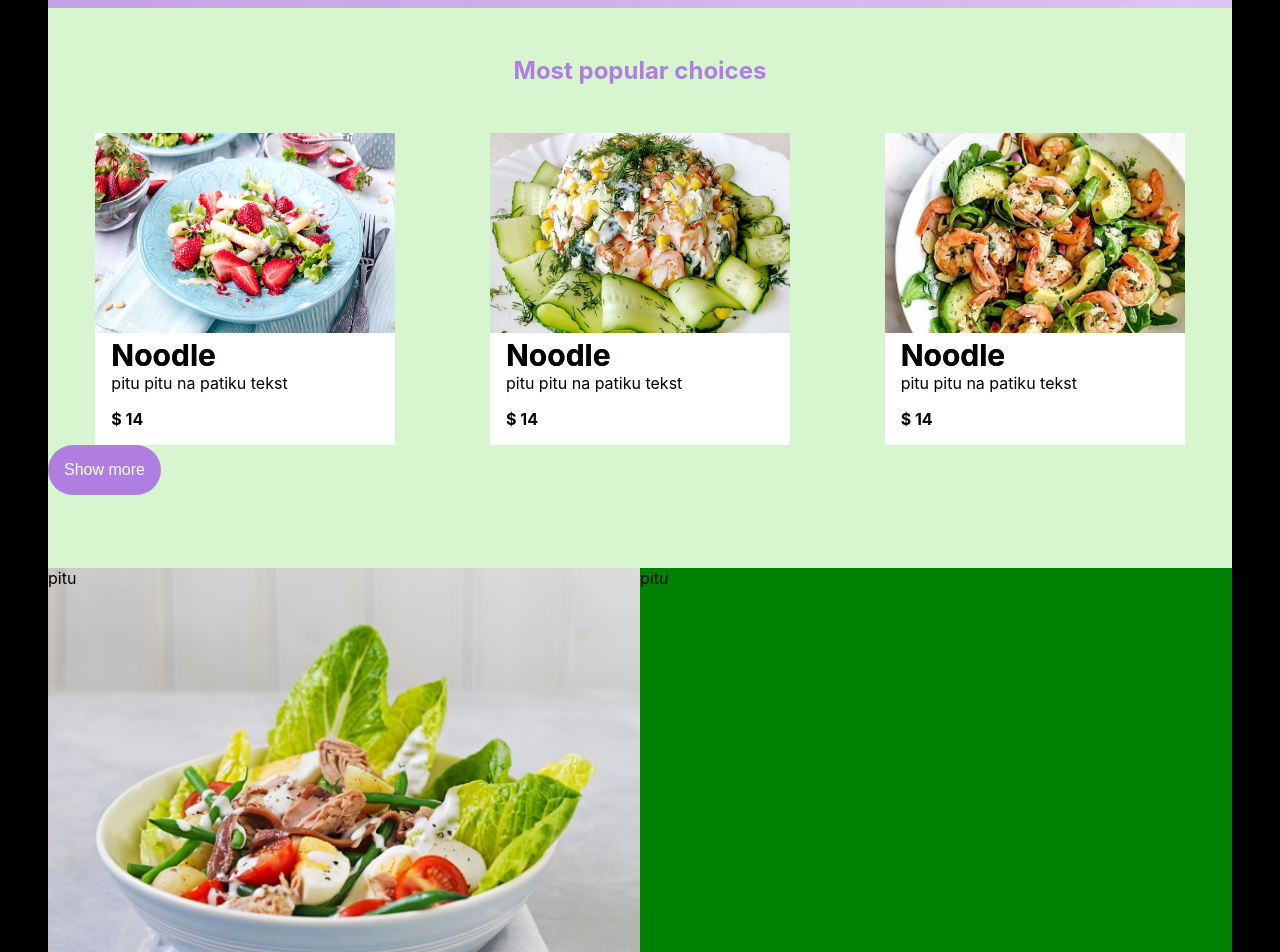
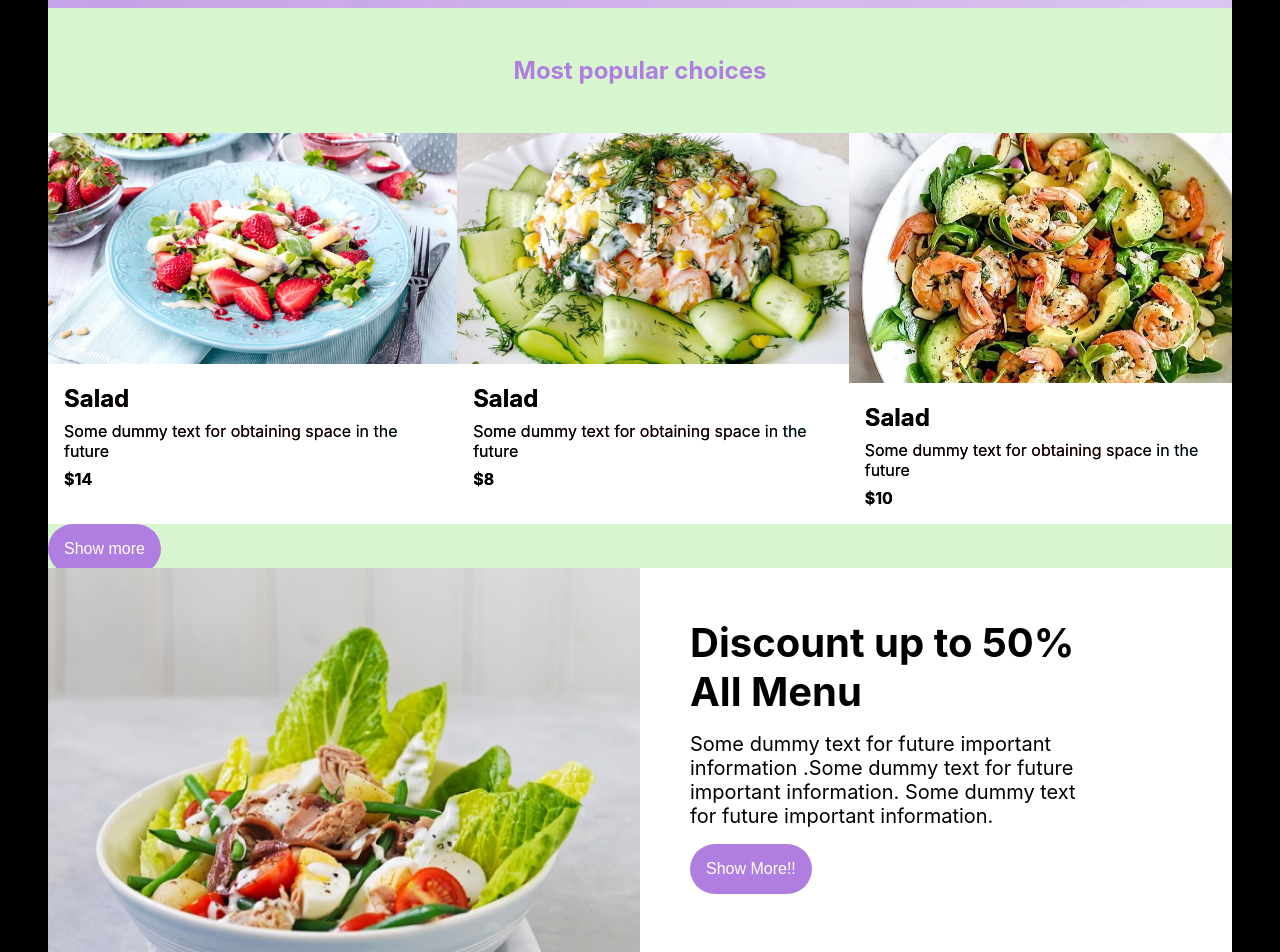
Before and after one commit to Lurr2/Healthy-restaurant, a React (Create React App) app: page / in a window 1280 px wide. Shown: the part 680-1632 px from the top of the page. Built offline with nearby package versions, Linux system fonts and the light colour scheme.

Commit message:
added promo part

```diff
--- a/src/components/Button/Button.js
+++ b/src/components/Button/Button.js
@@ -1,9 +1,9 @@
 import classes from './Button.module.scss';
 
-const Button = () => {
+const Button = buttonText => {
 
     return (
-        <button className={classes.btn}>Show more</button>
+        <button className={classes.btn}>{buttonText.buttonText}</button>
     )
 
 };
--- a/src/components/Button/Button.module.scss
+++ b/src/components/Button/Button.module.scss
@@ -8,7 +8,6 @@
   color: $color-white;
   justify-content: center;
   align-items: center;
-  display: flex;
   font-size: 16px;
   font-weight: 400;
   padding: 1rem;
--- a/src/components/Layout/Header.module.scss
+++ b/src/components/Layout/Header.module.scss
@@ -1,4 +1,4 @@
-@import './../../css/variables.module.scss';
+@import '../../css/variables.module.scss';
 .header {
     height: 70vh;
     background-image: linear-gradient(
--- a/src/components/Layout/PopularMenu.js
+++ b/src/components/Layout/PopularMenu.js
@@ -1,42 +1,34 @@
-import { Fragment } from "react";
+
 import classes from './PopularMenu.module.scss';
 import Button from "../Button/Button";
 
 import card_1 from '../../img/card_1.jpg';
 import card_2 from '../../img/card_2.jpg';
 import card_3 from '../../img/card_3.jpg';
+import Card from '../common/card/Card';
 
 const PopularMenu = () => {
+    const popular = [
+        {title: `Salad`, details: `Some dummy text for obtaining space in the future`, price: '$14', image: card_1},
+        {title: `Salad`, details: `Some dummy text for obtaining space in the future`, price: '$8', image: card_2},
+        {title: `Salad`, details: `Some dummy text for obtaining space in the future`, price: '$10', image: card_3}
+    ]
 
     return (
-<Fragment>
+
     <section className={classes.PopularMenu}>
         <div>
             <h1 className={classes.PopularMenu_heading}>Most popular choices</h1>
+            <div className={classes.cardContainer}>
+                {popular.map(someBestDish => (
+                    <Card PopularDishes={someBestDish}/>
+                ))}
+            </div>
+
         </div>
-    <div className={classes.PopularMenu_cardSpace}>
-        <div className={classes.PopularMenu_card_content}>
-            <img className={classes.PopularMenu_card_img} src={card_1} alt="noodle"/>
-            <h2 className={classes.PopularMenu_card_title}>Noodle</h2>
-            <p className={classes.PopularMenu_card_text}>pitu pitu na patiku tekst</p>
-            <h4 className={classes.PopularMenu_card_text}>$ 14</h4>
-        </div>
-        <div className={classes.PopularMenu_card_content}>
-            <img className={classes.PopularMenu_card_img} src={card_2} alt="noodle"/>
-            <h2 className={classes.PopularMenu_card_title}>Noodle</h2>
-            <p className={classes.PopularMenu_card_text}>pitu pitu na patiku tekst</p>
-            <h4 className={classes.PopularMenu_card_text}>$ 14</h4>
-        </div>
-        <div className={classes.PopularMenu_card_content}>
-            <img className={classes.PopularMenu_card_img} src={card_3} alt="noodle"/>
-            <h2 className={classes.PopularMenu_card_title}>Noodle</h2>
-            <p className={classes.PopularMenu_card_text}>pitu pitu na patiku tekst</p>
-            <h4 className={classes.PopularMenu_card_text}>$ 14</h4>
-        </div>
-    </div>
-    <Button/>
+        <Button buttonText ={`Show more`}/>
     </section>
-</Fragment>
+
     );
 
 };
--- a/src/components/Layout/PopularMenu.module.scss
+++ b/src/components/Layout/PopularMenu.module.scss
@@ -9,29 +9,8 @@
         margin-bottom: 3rem;
         text-align: center;
     }
-    &_cardSpace {
-        display: flex;
-        align-items: flex-start;
-        justify-content: space-around;
-
-
-    }
-    &_card_content{
-        background-color: white;
-        margin: 0 auto;
-    }
-    &_card_img {
-        height: 200px;
-        width: 300px;
-        }
-    &_card_title {
-        font-size: 30px;
-        background: $color-special-title;
-        background-clip: text;
-        padding-left: 1rem;
-    }
-    &_card_text{
-        padding-left: 1rem;
-        padding-bottom: 1rem;
-    }
 }
+.cardContainer {
+    display: flex;
+    justify-content: center;
+}
--- a/src/components/Layout/Promo.js
+++ b/src/components/Layout/Promo.js
@@ -1,17 +1,42 @@
-import { Fragment } from "react";
 import classes from './Promo.module.scss';
+import promo_1 from '../../img/promo_1.jpg';
+import promo_2 from '../../img/promo_2.jpg';
+import Button from "../Button/Button";
 const Promo = () => {
     return (
-        <Fragment>
+        <section>
             <div className={classes.container}>
-                <div class={classes.img}>
-                    <p>pitu</p>
+                <div className={classes.imgSide}>
+                    <img className={classes.imgs} src={promo_1} alt="promo" />
                 </div>
-                <div className={classes.text}>
-                <p>pitu</p>
+                <div className={classes.textSide}>
+                    <div className={classes.textSide_box}>
+                        <h1 className={classes.textSide_box_h}>Discount up to 50% All Menu</h1>
+                        <p className={classes.textSide_box_p}>Some dummy text for future important information
+                            .Some dummy text for future important information.
+                            Some dummy text for future important information.
+                        </p>
+                        <Button buttonText={`Show More!!`} />
+                    </div>
                 </div>
             </div>
-        </Fragment>
+            <div className={classes.container}>
+
+                <div className={classes.textSide}>
+                    <div className={classes.textSide_box}>
+                        <h1 className={classes.textSide_box_h}>January's promo: Buy 1 Get 1 Free!!</h1>
+                        <p className={classes.textSide_box_p}>Some dummy text for future important information
+                            .Some dummy text for future important information.
+                            Some dummy text for future important information.
+                        </p>
+                        <Button buttonText={`Show More!!`} />
+                    </div>
+                </div>
+                <div className={classes.imgSide}>
+                    <img className={classes.imgs} src={promo_2} alt="promo" />
+                </div>
+            </div>
+        </section>
     )
 };
 
--- a/src/components/Layout/Promo.module.scss
+++ b/src/components/Layout/Promo.module.scss
@@ -1,29 +1,34 @@
+@import '../../css/variables.module.scss';
 .container {
-
 display: flex;
 flex-direction: row;
 }
 
-.img {
+.imgSide {
     width: 50%;
-    height: 50vh;
-    background-image: url('../../img/promo_1.jpg');
-    background-size: cover;
+    height: 70vh;
+}
+.imgs{
+    width: 100%;
+    height: 100%;
+}
 
+.textSide {
+    width: 50%;
+    background-color: $color-white;
+    height: 70vh;
+    padding: 50px;
 
-    &_b {
-        width: 50%;
-        height: 50vh;
-        background: url('../../img/promo_2.jpg');
-        background-size: cover;
+    &_box{
+        width: 25rem;
 
+        &_h{
+            font-size: 40px;
+            padding-bottom: 1rem;
+        }
+        &_p{
+            font-size: 20px;
+            padding-bottom: 1rem;
+        }
     }
 }
-
-
-.text {
-
-    width: 50%;
-    background-color: green;
-    height: 50vh;
-}
--- /dev/null
+++ b/src/components/common/card/Card.js
@@ -0,0 +1,20 @@
+import React from 'react';
+import classes from './Card.module.scss';
+
+const Card = PopularDishes => {
+    const bestDish = PopularDishes.PopularDishes;
+    return (
+        <div className={classes.container}>
+            <div>
+                <img className={classes.picture} src={bestDish.image} alt='salad'/>
+            </div>
+            <div className={classes.text}>
+                <h2>{bestDish.title}</h2>
+                <p className={classes.space}>{bestDish.details}</p>
+                <h4>{bestDish.price}</h4>
+            </div>
+        </div>
+    );
+};
+
+export default Card;
--- /dev/null
+++ b/src/components/common/card/Card.module.scss
@@ -0,0 +1,19 @@
+@import '../../../css/variables.module.scss';
+.container {
+background-color: $color-white;
+margin: 0 auto;
+}
+.picture {
+    max-height: 250px;
+    width: 100%;
+    }
+
+.text{
+
+        background: $color-special-title;
+        background-clip: text;
+        padding: 1rem;
+}
+.space {
+    padding: .5rem 0 ;
+}
```
Also changed, not shown: src/components/Order/Order.js (added, +14 -0 lines), src/components/Order/Order.module.scss (added).
